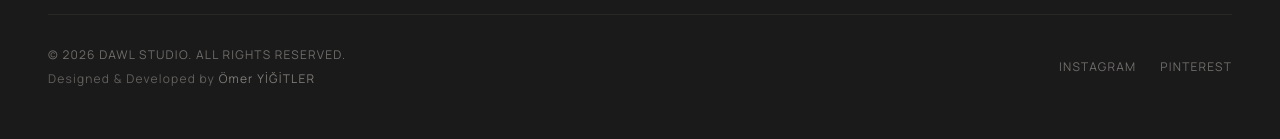
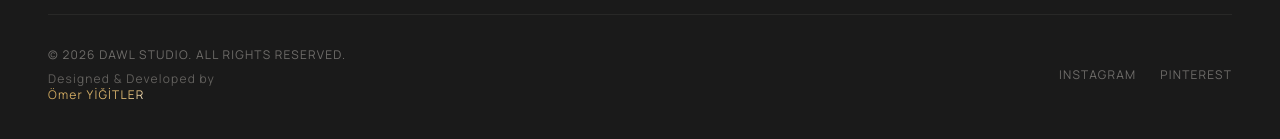
Before and after one commit to omeryigitler/dawlstudio.com, a React (Vite) app: page / in a window 1280 px wide. Shown: the part 1215-1354 px from the top of the page. Built offline with nearby package versions, Linux system fonts and the light colour scheme.

Commit message:
Refine footer credit styling

```diff
--- a/src/components/Footer.tsx
+++ b/src/components/Footer.tsx
@@ -49,17 +49,17 @@ export function Footer() {
           <p className="text-xs text-limestone/60 uppercase tracking-widest">
             &copy; {new Date().getFullYear()} DAWL STUDIO. All rights reserved.
           </p>
-          <p className="text-xs text-limestone/50 tracking-widest">
-            Designed &amp; Developed by{" "}
+          <div className="text-xs text-limestone/50 tracking-widest">
+            <p>Designed &amp; Developed by</p>
             <a
               href="https://omeryigitler.com"
               target="_blank"
               rel="noopener noreferrer"
-              className="text-limestone/70 hover:text-gold hover:opacity-90 transition-all duration-300"
+              className="gold-foil inline-block hover:opacity-80 transition-opacity duration-300"
             >
               Ömer YİĞİTLER
             </a>
-          </p>
+          </div>
         </div>
         <div className="flex gap-6 text-xs text-limestone/60 uppercase tracking-widest">
           <a href="#" className="hover:text-gold transition-colors">Instagram</a>
```
